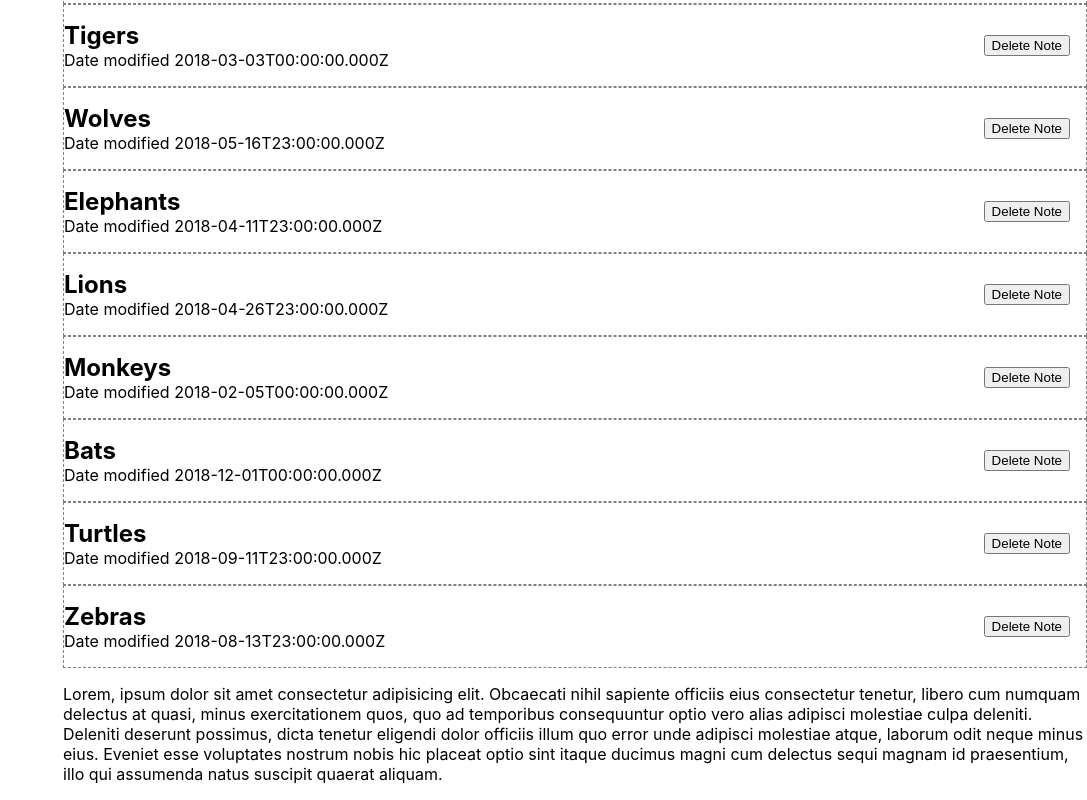
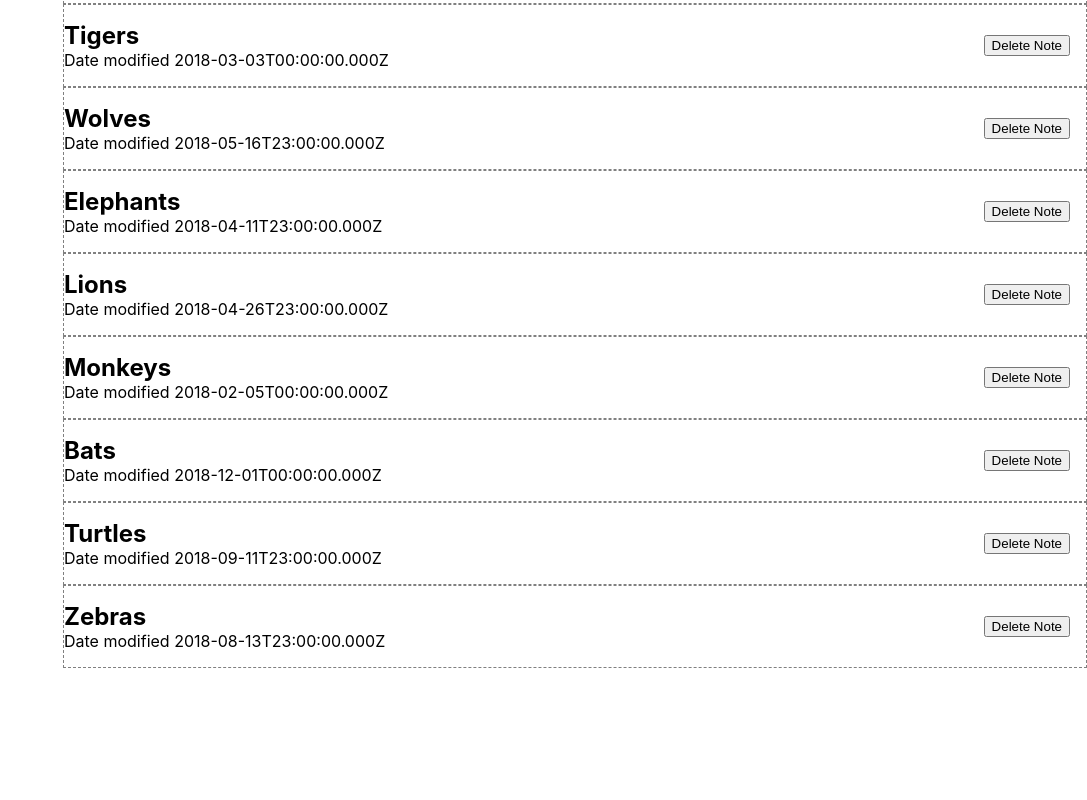
Before and after one commit to thinkful-ei-macaw/noteful-app-km, a React (Create React App) app: page /note/1 in a window 1280 px wide. Shown: the part 597-1397 px from the top of the page, without its empty margins (193-1280 px from the left). After the commit the page ends 1281 px from the top, so only its background shows below. Built offline with nearby package versions, Linux system fonts and the light colour scheme.

Commit message:
made selected note

```diff
--- a/src/Components/Content.js
+++ b/src/Components/Content.js
@@ -1,18 +1,14 @@
 import React from 'react';
 import NoteList from './NoteList'
+import SelectedNote from './SelectedNote'
 
 class Content extends React.Component {
     render() {
         return (
             <section className='content'>
             <NoteList notes={this.props.notes} />
-            <article><p>Lorem, ipsum dolor sit amet consectetur adipisicing elit. Obcaecati nihil sapiente
-                officiis eius consectetur tenetur, libero cum numquam delectus at quasi, minus exercitationem quos, quo ad temporibus
-                consequuntur optio vero alias adipisci molestiae culpa deleniti. Deleniti deserunt possimus, dicta tenetur eligendi
-                dolor officiis illum quo error unde adipisci molestiae atque, laborum odit neque minus eius. Eveniet esse voluptates
-                nostrum nobis hic placeat optio sint itaque ducimus magni cum delectus sequi magnam id praesentium, illo qui assumenda
-                natus suscipit quaerat aliquam.</p></article>
-        </section>
+            <SelectedNote content="" />
+            </section>
         )
     }
 }
--- /dev/null
+++ b/src/Components/SelectedNote.js
@@ -0,0 +1,11 @@
+import React from 'react';
+
+class SelectedNote extends React.Component {
+    render() {
+        return (
+            <article><p>{this.props.content}</p></article>
+        )
+     }
+}
+
+export default SelectedNote;
--- a/src/Components/Sidebar.js
+++ b/src/Components/Sidebar.js
@@ -1,6 +1,6 @@
 import React from 'react';
 import FolderList from './FolderList';
-// import SelectedFolder from './SelectedFolder';
+import SelectedFolder from './SelectedFolder';
 
 class Sidebar extends React.Component {
 
@@ -8,7 +8,7 @@ class Sidebar extends React.Component {
         return (
             <section className='sidebar'>
                 <FolderList folders={this.props.folders}/>
-                {/* <SelectedFolder /> */}
+                <SelectedFolder folderName="" />
             </section>
         )
     }
```
